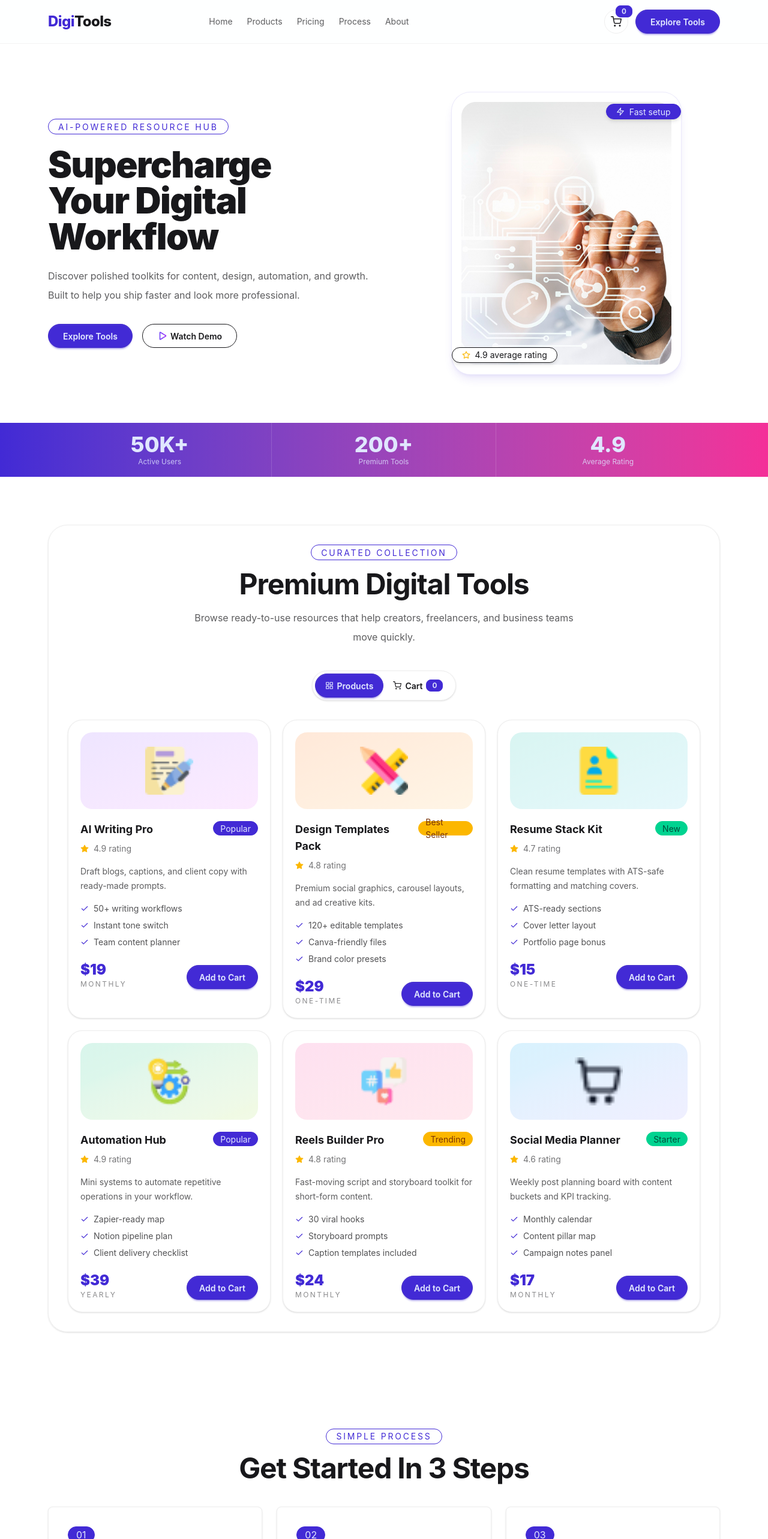
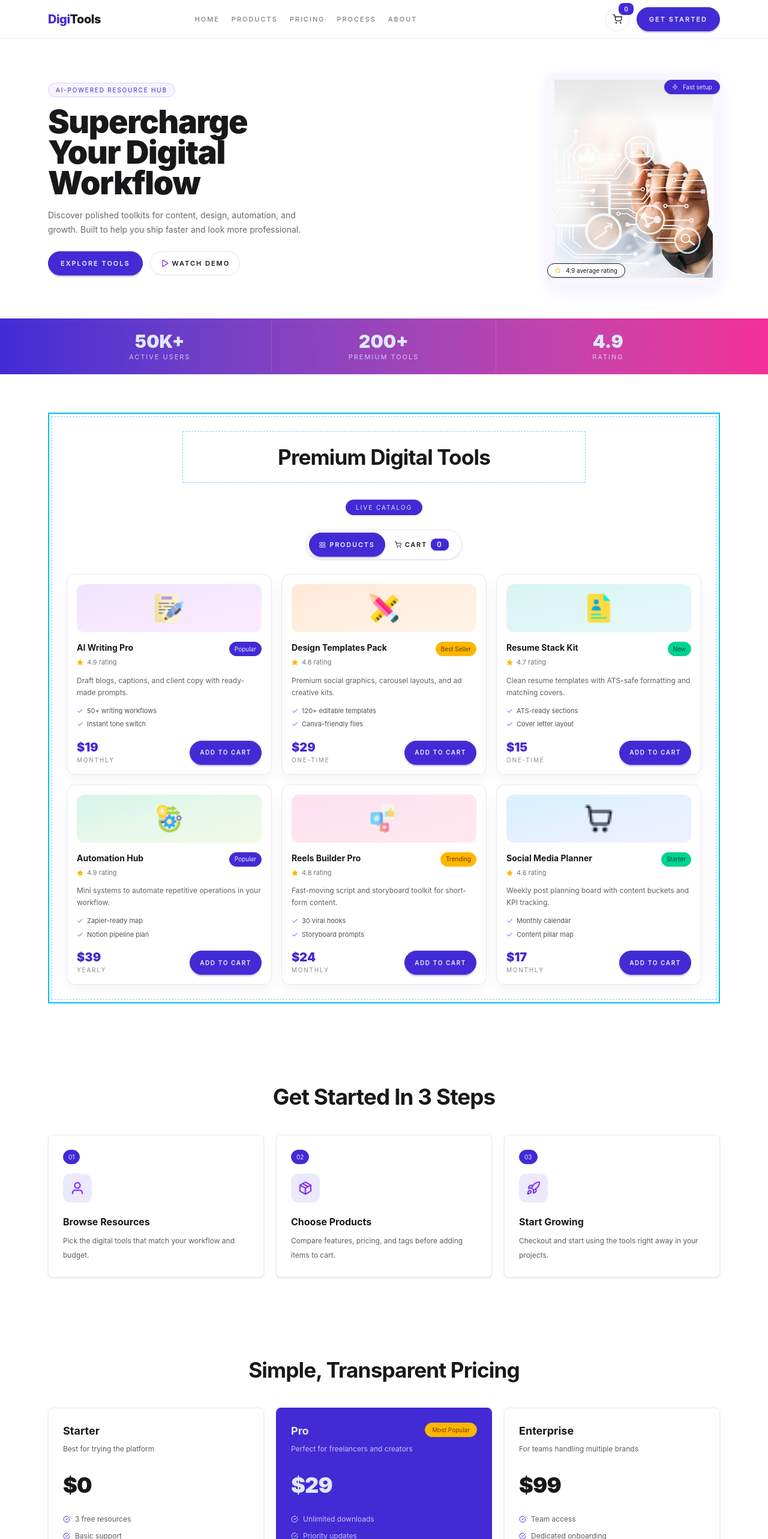
Before and after one commit to itzSumma/DigiTools, a React (Vite) app: page / in a window 1280 px wide. Shown: the top 2566 px of the page at 60% size. Built offline with nearby package versions, Linux system fonts and the light colour scheme.

Commit message:
fix the design

```diff
--- a/src/assets/Components/Banner.jsx
+++ b/src/assets/Components/Banner.jsx
@@ -3,44 +3,44 @@ import { FiStar, FiZap } from 'react-icons/fi'
 const Banner = ({ heroAssets }) => {
   return (
     <section
-      className="mx-auto grid w-[min(1120px,calc(100%-1.5rem))] gap-10 py-14 lg:grid-cols-[1.05fr_.95fr] lg:items-center lg:py-20"
+      className="mx-auto grid w-[min(1120px,calc(100%-1.5rem))] gap-8 py-10 lg:grid-cols-[1.02fr_.82fr] lg:items-center lg:py-14"
       id="hero"
     >
       <div>
-        <span className="badge badge-primary badge-outline rounded-full px-4 py-3 uppercase tracking-[0.2em]">
+        <span className="badge badge-primary badge-outline rounded-full border-[#d9ccff] bg-[#f7f3ff] px-3 py-2 text-[10px] uppercase tracking-[0.18em]">
           AI-Powered Resource Hub
         </span>
-        <h1 className="mt-5 max-w-lg text-5xl font-black leading-none tracking-tight md:text-6xl">
+        <h1 className="mt-4 max-w-md text-[2.2rem] font-black leading-[0.95] tracking-tight md:text-[3.35rem]">
           Supercharge Your Digital Workflow
         </h1>
-        <p className="mt-5 max-w-xl text-base leading-8 text-base-content/70">
+        <p className="mt-4 max-w-md text-sm leading-6 text-base-content/65">
           Discover polished toolkits for content, design, automation, and growth.
           Built to help you ship faster and look more professional.
         </p>
-        <div className="mt-8 flex flex-wrap gap-4">
-          <a className="btn btn-primary rounded-full px-6" href="#products">
+        <div className="mt-6 flex flex-wrap gap-3">
+          <a className="btn btn-primary min-h-9 rounded-full px-5 text-[11px] uppercase tracking-[0.18em]" href="#products">
             Explore Tools
           </a>
-          <button type="button" className="btn btn-outline rounded-full px-6">
-            <img src={heroAssets.playImage} alt="" aria-hidden="true" className="h-4 w-4 object-contain" />
+          <button type="button" className="btn btn-outline min-h-9 rounded-full border-[#e5defd] px-4 text-[11px] uppercase tracking-[0.18em]">
+            <img src={heroAssets.playImage} alt="" aria-hidden="true" className="h-3.5 w-3.5 object-contain" />
             Watch Demo
           </button>
         </div>
       </div>
 
-      <div className="flex justify-center">
-        <div className="relative w-full max-w-sm rounded-[2rem] border border-primary/10 bg-white p-4 shadow-lg shadow-primary/10">
-          <div className="absolute inset-4 rounded-[1.6rem] bg-gradient-to-br from-primary/10 via-transparent to-white" />
+      <div className="flex justify-center lg:justify-end">
+        <div className="relative w-full max-w-[18rem] rounded-[0.3rem] bg-[#f8f6ff] p-3 shadow-[0_10px_35px_rgba(140,93,255,0.10)]">
+          <div className="absolute inset-3 rounded-[0.2rem] bg-gradient-to-br from-primary/10 via-white to-white" />
           <img
             src={heroAssets.bannerImage}
             alt="Digital workflow banner"
-            className="relative z-10 aspect-[4/5] w-full rounded-[1.5rem] object-cover"
+            className="relative z-10 aspect-[4/5] w-full rounded-[0.15rem] object-cover"
           />
-          <div className="badge badge-primary absolute top-8 right-0 z-20 -translate-y-1/2 rounded-full px-4 py-3 shadow-md">
+          <div className="badge badge-primary absolute top-6 right-0 z-20 -translate-y-1/2 rounded-full px-3 py-2 text-[10px] shadow-sm">
             <FiZap />
             Fast setup
           </div>
-          <div className="badge badge-outline absolute bottom-8 left-0 z-20 translate-y-1/2 rounded-full bg-base-100 px-4 py-3 shadow-md">
+          <div className="badge badge-outline absolute bottom-6 left-0 z-20 translate-y-1/2 rounded-full bg-base-100 px-3 py-2 text-[10px] shadow-sm">
             <FiStar className="text-warning" />
             4.9 average rating
           </div>
--- a/src/assets/Components/MainSection.jsx
+++ b/src/assets/Components/MainSection.jsx
@@ -17,49 +17,49 @@ const tagStyles = {
 
 const Products = ({ products, addedState, onAddToCart }) => {
   return (
-    <div className="grid gap-5 md:grid-cols-2 xl:grid-cols-3">
+    <div className="grid gap-4 md:grid-cols-2 xl:grid-cols-3">
       {products.map((product) => (
         <article
           key={product.id}
-          className="rounded-[1.5rem] border border-base-300 bg-base-100 p-5 shadow-sm transition hover:-translate-y-1 hover:shadow-lg"
+          className="rounded-[0.9rem] border border-[#e8e3f6] bg-white p-4 shadow-[0_10px_22px_rgba(21,20,39,0.04)] transition hover:-translate-y-1 hover:shadow-[0_18px_28px_rgba(21,20,39,0.06)]"
         >
-          <div className={`flex h-32 items-center justify-center rounded-[1.25rem] bg-gradient-to-br ${accentStyles[product.accent] || accentStyles.blue}`}>
-            <img src={product.icon} alt="" aria-hidden="true" className="h-20 w-20 object-contain" />
+          <div className={`flex h-20 items-center justify-center rounded-[0.75rem] bg-gradient-to-br ${accentStyles[product.accent] || accentStyles.blue}`}>
+            <img src={product.icon} alt="" aria-hidden="true" className="h-12 w-12 object-contain" />
           </div>
 
-          <div className="mt-5 flex items-start justify-between gap-3">
+          <div className="mt-4 flex items-start justify-between gap-3">
             <div>
-              <h3 className="text-lg font-bold">{product.name}</h3>
-              <div className="mt-2 flex items-center gap-2 text-sm text-base-content/60">
+              <h3 className="text-sm font-bold leading-5">{product.name}</h3>
+              <div className="mt-1.5 flex items-center gap-1.5 text-[11px] text-base-content/60">
                 <FiStar className="fill-warning text-warning" />
                 <span>{product.rating} rating</span>
               </div>
             </div>
-            <span className={`badge rounded-full ${tagStyles[product.tagType] || 'badge-neutral'}`}>
+            <span className={`badge h-6 rounded-full px-2 text-[10px] ${tagStyles[product.tagType] || 'badge-neutral'}`}>
               {product.tag}
             </span>
           </div>
 
-          <p className="mt-4 text-sm leading-6 text-base-content/70">{product.description}</p>
+          <p className="mt-3 text-[12px] leading-5 text-base-content/68">{product.description}</p>
 
-          <ul className="mt-4 space-y-2">
-            {product.features.map((feature) => (
-              <li key={feature} className="flex items-center gap-2 text-sm text-base-content/75">
+          <ul className="mt-3 space-y-1.5">
+            {product.features.slice(0, 2).map((feature) => (
+              <li key={feature} className="flex items-center gap-1.5 text-[11px] text-base-content/75">
                 <FiCheck className="text-primary" />
                 <span>{feature}</span>
               </li>
             ))}
           </ul>
 
-          <div className="mt-5 flex items-end justify-between gap-4">
+          <div className="mt-4 flex items-end justify-between gap-3">
             <div>
-              <span className="text-2xl font-black text-primary">${product.price}</span>
-              <p className="text-xs uppercase tracking-[0.2em] text-base-content/50">{product.period}</p>
+              <span className="text-xl font-black text-primary">${product.price}</span>
+              <p className="text-[10px] uppercase tracking-[0.18em] text-base-content/50">{product.period}</p>
             </div>
             <button
               type="button"
               onClick={() => onAddToCart(product)}
-              className={`btn rounded-full px-5 ${addedState[product.id] ? 'btn-success' : 'btn-primary'}`}
+              className={`btn min-h-8 rounded-full px-4 text-[10px] uppercase tracking-[0.16em] ${addedState[product.id] ? 'btn-success' : 'btn-primary'}`}
             >
               {addedState[product.id] ? 'Added' : 'Add to Cart'}
             </button>
@@ -86,23 +86,23 @@ const Cart = ({ cartItems, totalPrice, onRemoveItem, onCheckout }) => {
   }
 
   return (
-    <div className="mx-auto max-w-3xl rounded-[2rem] border border-base-300 bg-base-100 p-6 shadow-sm md:p-8">
-      <h3 className="text-xl font-bold">Your Cart</h3>
-      <div className="mt-6 space-y-4">
+    <div className="mx-auto max-w-3xl rounded-[0.8rem] border border-[#ebe6f8] bg-white p-6 shadow-[0_18px_30px_rgba(30,27,75,0.05)] md:p-8">
+      <h3 className="text-[13px] font-semibold uppercase tracking-[0.18em] text-base-content/55">Your Cart</h3>
+      <div className="mt-4 space-y-3">
         {cartItems.map((item, index) => (
           <div
             key={`${item.id}-${index}`}
-            className="flex items-center gap-4 rounded-[1.25rem] border border-base-300 px-4 py-3"
+            className="flex items-center gap-3 rounded-[0.7rem] border border-[#eee9fb] px-3 py-3"
           >
-            <img src={item.icon} alt="" aria-hidden="true" className="h-12 w-12 rounded-xl bg-base-200 p-2 object-contain" />
+            <img src={item.icon} alt="" aria-hidden="true" className="h-10 w-10 rounded-lg bg-[#f7f4ff] p-2 object-contain" />
             <div className="min-w-0 flex-1">
-              <p className="truncate font-semibold">{item.name}</p>
-              <p className="text-sm text-base-content/60">${item.price} / {item.period}</p>
+              <p className="truncate text-sm font-semibold">{item.name}</p>
+              <p className="text-[11px] text-base-content/60">${item.price} / {item.period}</p>
             </div>
             <button
               type="button"
               onClick={() => onRemoveItem(item.id)}
-              className="btn btn-ghost btn-sm text-error"
+              className="btn btn-ghost btn-xs text-error"
               aria-label={`Remove ${item.name}`}
             >
               <FiTrash2 />
@@ -111,12 +111,12 @@ const Cart = ({ cartItems, totalPrice, onRemoveItem, onCheckout }) => {
         ))}
       </div>
 
-      <div className="mt-6 flex items-center justify-between border-t border-base-300 pt-5">
-        <span className="text-sm uppercase tracking-[0.2em] text-base-content/50">Total</span>
-        <strong className="text-2xl font-black text-primary">${totalPrice}</strong>
+      <div className="mt-5 flex items-center justify-between border-t border-[#eee9fb] pt-4">
+        <span className="text-[11px] uppercase tracking-[0.2em] text-base-content/50">Total</span>
+        <strong className="text-lg font-black text-base-content">${totalPrice}</strong>
       </div>
 
-      <button type="button" onClick={onCheckout} className="btn btn-primary mt-6 w-full rounded-full">
+      <button type="button" onClick={onCheckout} className="btn btn-primary mt-5 min-h-9 w-full rounded-full text-[11px] uppercase tracking-[0.18em]">
         Proceed to Checkout
       </button>
     </div>
@@ -135,24 +135,22 @@ const MainSection = ({
   onCheckout,
 }) => {
   return (
-    <section className="mx-auto w-[min(1120px,calc(100%-1.5rem))] py-16 md:py-20" id="products">
-      <div className="rounded-[2rem] border border-base-300 bg-base-100/90 p-6 shadow-sm md:p-8">
-        <div className="mx-auto mb-10 max-w-2xl text-center">
-          <span className="badge badge-primary badge-outline rounded-full px-4 py-3 uppercase tracking-[0.2em]">
-            Curated Collection
+    <section className="mx-auto w-[min(1120px,calc(100%-1.5rem))] py-12 md:py-16" id="products">
+      <div className="rounded-none border-2 border-sky-400 bg-white p-1">
+        <div className="border border-dashed border-sky-300 p-5 md:p-6">
+          <div className="mx-auto mb-7 max-w-2xl border border-dashed border-sky-300 p-4 text-center">
+            <h2 className="text-[1.9rem] font-bold tracking-tight text-base-content md:text-[2.2rem]">Premium Digital Tools</h2>
+          </div>
+          <div className="mx-auto mb-6 flex justify-center">
+            <span className="badge badge-primary rounded-full px-4 py-3 text-[10px] uppercase tracking-[0.2em]">
+              Live Catalog
             </span>
-          <h2 className="mt-4 text-4xl font-bold tracking-tight md:text-5xl">Premium Digital Tools</h2>
-          <p className="mt-4 text-base leading-8 text-base-content/70">
-            Browse ready-to-use resources that help creators, freelancers, and
-            business teams move quickly.
-          </p>
           </div>
-
-        <div className="mb-8 flex justify-center">
-          <div className="join rounded-full border border-base-300 bg-base-100 p-1 shadow-sm">
+          <div className="mb-6 flex justify-center">
+            <div className="join rounded-full border border-[#ebe6f8] bg-white p-1 shadow-sm">
               <button
                 type="button"
-              className={`btn join-item rounded-full ${activeTab === 'products' ? 'btn-primary' : 'btn-ghost'}`}
+                className={`btn join-item min-h-8 rounded-full px-4 text-[11px] uppercase tracking-[0.16em] ${activeTab === 'products' ? 'btn-primary' : 'btn-ghost'}`}
                 onClick={() => onSetActiveTab('products')}
               >
                 <FiGrid />
@@ -160,7 +158,7 @@ const MainSection = ({
               </button>
               <button
                 type="button"
-              className={`btn join-item rounded-full ${activeTab === 'cart' ? 'btn-primary' : 'btn-ghost'}`}
+                className={`btn join-item min-h-8 rounded-full px-4 text-[11px] uppercase tracking-[0.16em] ${activeTab === 'cart' ? 'btn-primary' : 'btn-ghost'}`}
                 onClick={() => onSetActiveTab('cart')}
               >
                 <FiShoppingCart />
@@ -171,7 +169,6 @@ const MainSection = ({
               </button>
             </div>
           </div>
-
           {activeTab === 'products' ? (
             <Products products={products} addedState={addedState} onAddToCart={onAddToCart} />
           ) : (
@@ -183,6 +180,7 @@ const MainSection = ({
             />
           )}
         </div>
+      </div>
     </section>
   )
 }
--- a/src/assets/Components/Navbar.jsx
+++ b/src/assets/Components/Navbar.jsx
@@ -2,15 +2,15 @@ import { FiMenu, FiShoppingCart } from 'react-icons/fi'
 
 const Navbar = ({ cartCount, onOpenCart }) => {
   return (
-    <header className="sticky top-0 z-40 border-b border-base-300/70 bg-base-100/90 backdrop-blur">
-      <div className="navbar mx-auto min-h-18 w-[min(1120px,calc(100%-1.5rem))] px-0">
-        <a className="text-xl font-extrabold tracking-tight md:text-2xl" href="#hero">
+    <header className="sticky top-0 z-40 border-b border-[#ede7ff] bg-white/95 backdrop-blur">
+      <div className="navbar mx-auto min-h-16 w-[min(1120px,calc(100%-1.5rem))] px-0">
+        <a className="text-lg font-extrabold tracking-tight md:text-xl" href="#hero">
           <span className="text-primary">Digi</span>
           <span>Tools</span>
         </a>
 
         <nav
-          className="mx-auto hidden items-center gap-6 text-sm text-base-content/70 lg:flex"
+          className="mx-auto hidden items-center gap-5 text-[11px] font-medium uppercase tracking-[0.18em] text-base-content/55 lg:flex"
           aria-label="Primary"
         >
           <a className="hover:text-primary" href="#hero">Home</a>
@@ -23,17 +23,17 @@ const Navbar = ({ cartCount, onOpenCart }) => {
         <div className="ml-auto flex items-center gap-3">
           <button
             type="button"
-            className="btn btn-circle btn-ghost relative border border-base-300"
+            className="btn btn-circle btn-ghost relative h-10 min-h-10 w-10 border border-[#ece7fb] bg-white"
             onClick={onOpenCart}
             aria-label={`Cart with ${cartCount} items`}
           >
-            <FiShoppingCart className="text-lg" />
-            <span className="badge badge-primary badge-sm absolute -top-2 -right-2 min-w-5">
+            <FiShoppingCart className="text-base" />
+            <span className="badge badge-primary badge-sm absolute -top-2 -right-2 min-w-5 border-0 text-[10px]">
               {cartCount}
             </span>
           </button>
-          <a href="#products" className="btn btn-primary hidden rounded-full px-6 lg:inline-flex">
-            Explore Tools
+          <a href="#products" className="btn btn-primary hidden min-h-9 rounded-full px-5 text-[11px] uppercase tracking-[0.18em] lg:inline-flex">
+            Get Started
           </a>
           <button
             type="button"
--- a/src/assets/Components/Pricing.jsx
+++ b/src/assets/Components/Pricing.jsx
@@ -2,44 +2,41 @@ import { FiCheckCircle } from 'react-icons/fi'
 
 const Pricing = ({ pricingPlans }) => {
   return (
-    <section className="mx-auto w-[min(1120px,calc(100%-1.5rem))] py-16 md:py-20" id="pricing">
-      <div className="mx-auto mb-10 max-w-2xl text-center">
-        <span className="badge badge-primary badge-outline rounded-full px-4 py-3 uppercase tracking-[0.2em]">
-          Flexible Plans
-        </span>
-        <h2 className="mt-4 text-4xl font-bold tracking-tight md:text-5xl">Simple, Transparent Pricing</h2>
+    <section className="mx-auto w-[min(1120px,calc(100%-1.5rem))] py-14 md:py-16" id="pricing">
+      <div className="mx-auto mb-9 max-w-2xl text-center">
+        <h2 className="text-[1.9rem] font-bold tracking-tight md:text-[2.2rem]">Simple, Transparent Pricing</h2>
       </div>
 
-      <div className="grid gap-6 md:grid-cols-2 xl:grid-cols-3">
+      <div className="grid gap-5 md:grid-cols-2 xl:grid-cols-3">
         {pricingPlans.map((plan) => (
           <article
             key={plan.name}
             className={`card border shadow-sm ${
-              plan.featured ? 'border-primary bg-primary text-primary-content' : 'border-base-300 bg-base-100'
+              plan.featured ? 'border-primary bg-primary text-primary-content' : 'border-[#ece7fb] bg-white'
             }`}
           >
-            <div className="card-body p-8">
+            <div className="card-body p-6">
               <div className="flex items-start justify-between gap-4">
                 <div>
-                  <h3 className="text-2xl font-bold">{plan.name}</h3>
+                  <h3 className="text-lg font-bold">{plan.name}</h3>
                   <p
-                    className={`mt-1 text-sm leading-7 ${
+                    className={`mt-1 text-[12px] leading-6 ${
                       plan.featured ? 'text-primary-content/80' : 'text-base-content/70'
                     }`}
                   >
                     {plan.subtitle}
                   </p>
                 </div>
-                {plan.featured ? <span className="badge badge-warning rounded-full">Most Popular</span> : null}
+                {plan.featured ? <span className="badge badge-warning h-6 rounded-full text-[10px]">Most Popular</span> : null}
               </div>
 
-              <strong className="mt-6 inline-block text-5xl font-black tracking-tight">{plan.price}</strong>
+              <strong className="mt-5 inline-block text-4xl font-black tracking-tight">{plan.price}</strong>
 
-              <ul className="mt-6 space-y-3">
+              <ul className="mt-5 space-y-2.5">
                 {plan.features.map((feature) => (
                   <li
                     key={feature}
-                    className={`flex items-center gap-3 text-sm ${
+                    className={`flex items-center gap-2 text-[12px] ${
                       plan.featured ? 'text-primary-content/80' : 'text-base-content/70'
                     }`}
                   >
@@ -51,7 +48,7 @@ const Pricing = ({ pricingPlans }) => {
 
               <button
                 type="button"
-                className={`btn mt-6 w-full rounded-full ${plan.featured ? 'btn-neutral' : 'btn-primary'}`}
+                className={`btn mt-5 min-h-9 w-full rounded-full text-[11px] uppercase tracking-[0.18em] ${plan.featured ? 'btn-neutral' : 'btn-primary'}`}
               >
                 {plan.cta}
               </button>
--- a/src/assets/Components/States.jsx
+++ b/src/assets/Components/States.jsx
@@ -1,24 +1,22 @@
-import React from 'react';
-
 const States = () => {
-    return (
-         <section className="bg-linear-to-r from-primary to-secondary text-primary-content">
-      <div className="stats stats-vertical mx-auto grid w-[min(1120px,100%)] rounded-none bg-transparent shadow-none md:stats-horizontal md:grid-cols-3">
-        <div className="stat border-b border-white/15 text-center md:border-r md:border-b-0">
-          <div className="stat-value text-4xl">50K+</div>
-          <div className="stat-desc text-primary-content/80">Active Users</div>
+  return (
+    <section className="bg-linear-to-r from-primary to-secondary text-primary-content">
+      <div className="stats stats-vertical mx-auto grid w-[min(1120px,100%)] rounded-none bg-transparent py-1 shadow-none md:stats-horizontal md:grid-cols-3">
+        <div className="stat border-b border-white/15 py-4 text-center md:border-r md:border-b-0">
+          <div className="stat-value text-3xl font-black">50K+</div>
+          <div className="stat-desc text-[11px] uppercase tracking-[0.18em] text-primary-content/80">Active Users</div>
         </div>
-        <div className="stat border-b border-white/15 text-center md:border-r md:border-b-0">
-          <div className="stat-value text-4xl">200+</div>
-          <div className="stat-desc text-primary-content/80">Premium Tools</div>
+        <div className="stat border-b border-white/15 py-4 text-center md:border-r md:border-b-0">
+          <div className="stat-value text-3xl font-black">200+</div>
+          <div className="stat-desc text-[11px] uppercase tracking-[0.18em] text-primary-content/80">Premium Tools</div>
         </div>
-        <div className="stat text-center">
-          <div className="stat-value text-4xl">4.9</div>
-          <div className="stat-desc text-primary-content/80">Average Rating</div>
+        <div className="stat py-4 text-center">
+          <div className="stat-value text-3xl font-black">4.9</div>
+          <div className="stat-desc text-[11px] uppercase tracking-[0.18em] text-primary-content/80">Rating</div>
         </div>
       </div>
     </section>
-    );
-};
+  )
+}
 
-export default States;
+export default States
--- a/src/assets/Components/Steps.jsx
+++ b/src/assets/Components/Steps.jsx
@@ -1,23 +1,20 @@
 const Steps = ({ steps }) => {
   return (
-    <section className="mx-auto w-[min(1120px,calc(100%-1.5rem))] py-16 md:py-20" id="steps">
-      <div className="mx-auto mb-10 max-w-2xl text-center">
-        <span className="badge badge-primary badge-outline rounded-full px-4 py-3 uppercase tracking-[0.2em]">
-          Simple Process
-        </span>
-        <h2 className="mt-4 text-4xl font-bold tracking-tight md:text-5xl">Get Started In 3 Steps</h2>
+    <section className="mx-auto w-[min(1120px,calc(100%-1.5rem))] py-14 md:py-16" id="steps">
+      <div className="mx-auto mb-9 max-w-2xl text-center">
+        <h2 className="text-[1.95rem] font-bold tracking-tight md:text-[2.3rem]">Get Started In 3 Steps</h2>
       </div>
 
-      <div className="grid gap-6 md:grid-cols-2 xl:grid-cols-3">
+      <div className="grid gap-5 md:grid-cols-2 xl:grid-cols-3">
         {steps.map((step, index) => (
-          <article key={step.title} className="card border border-base-300 bg-base-100 shadow-sm">
-            <div className="card-body items-start p-8">
-              <span className="badge badge-primary badge-lg rounded-full">0{index + 1}</span>
-              <div className="mt-2 flex h-14 w-14 items-center justify-center rounded-2xl bg-primary/10">
-                <img src={step.icon} alt="" aria-hidden="true" className="h-8 w-8 object-contain" />
+          <article key={step.title} className="card border border-[#ece7fb] bg-white shadow-sm">
+            <div className="card-body items-start p-6">
+              <span className="badge badge-primary h-6 rounded-full px-2 text-[10px]">0{index + 1}</span>
+              <div className="mt-2 flex h-12 w-12 items-center justify-center rounded-xl bg-primary/10">
+                <img src={step.icon} alt="" aria-hidden="true" className="h-6 w-6 object-contain" />
               </div>
-              <h3 className="mt-4 text-xl font-bold">{step.title}</h3>
-              <p className="text-sm leading-7 text-base-content/70">{step.text}</p>
+              <h3 className="mt-3 text-base font-bold">{step.title}</h3>
+              <p className="text-[12px] leading-6 text-base-content/70">{step.text}</p>
             </div>
           </article>
         ))}
--- a/src/index.css
+++ b/src/index.css
@@ -10,7 +10,5 @@ html {
 
 body {
   min-height: 100vh;
-  background:
-    radial-gradient(circle at top, rgba(123, 59, 237, 0.08), transparent 28%),
-    linear-gradient(180deg, #faf9ff 0%, #ffffff 40%, #f8f8ff 100%);
+  background: linear-gradient(180deg, #fcfbff 0%, #ffffff 38%, #fbfbff 100%);
 }
```
Also changed, not shown: src/assets/Components/Footer.jsx (+13 -13 lines), src/assets/Components/ReadyToStart.jsx (+5 -7 lines). Lines whose indentation alone changed are shown as unchanged.
